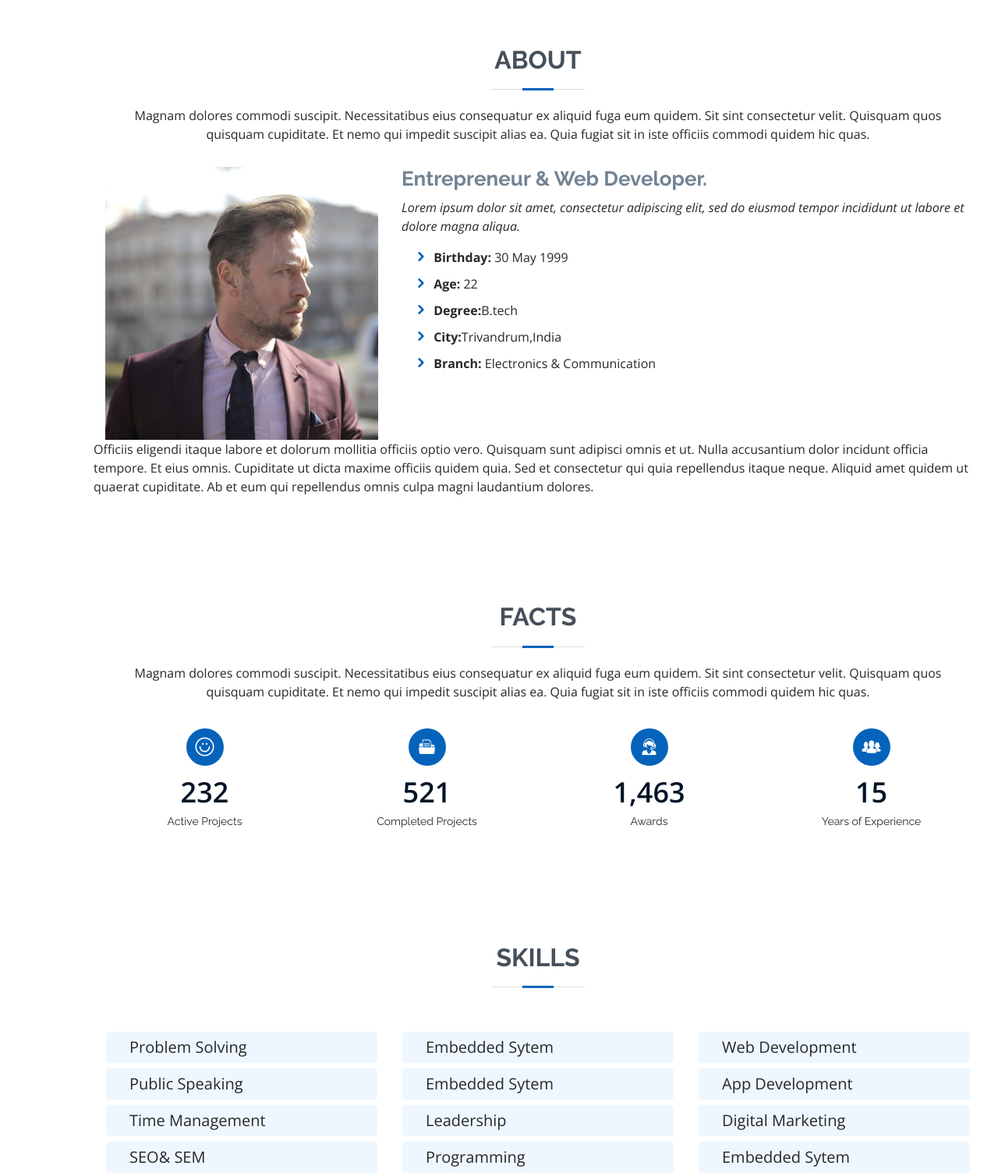
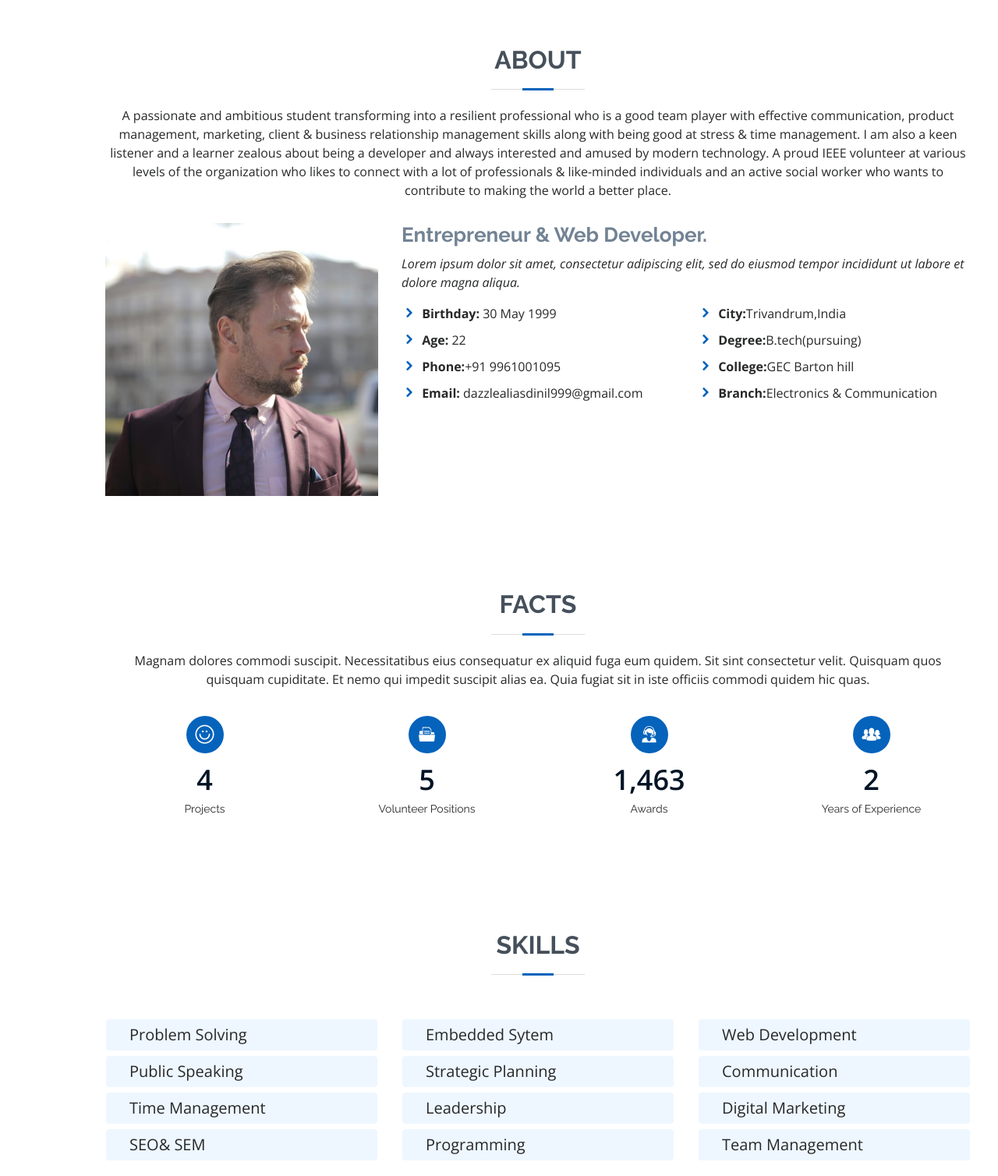
Before and after one commit to dazzledinil/Portfolio, a plain HTML site: page index.html in a window 1280 px wide. Shown: the part 802-2310 px from the top of the page at 78% size. Drawn offline with nearby package versions, Linux system fonts and the light colour scheme; animation ran at ten frames a second.

Commit message:
minute changes

```diff
--- a/assets/css/style.css
+++ b/assets/css/style.css
@@ -567,9 +567,7 @@ section {
 
 
 }
-.btn :hover{
-  font-weight:bold;
-}
+
 
 /*--------------------------------------------------------------
 # Portfolio
--- a/index.html
+++ b/index.html
@@ -60,7 +60,7 @@
   <section id="hero" class="d-flex flex-column justify-content-center">
     <div class="container" data-aos="zoom-in" data-aos-delay="100">
       <h1>Dazzle Alias Dinil</h1>
-      <p>I'm <span class="typed" data-typed-items="Designer,web Developer, Freelancer, Entrepreneur"></span></p>
+      <p>I'm <span class="typed" data-typed-items="Entrepreneur,Speaker,web Developer, Volunteer,Student"></span></p>
       <div class="social-links">
         <a href="https://twitter.com/Wizardazzle" class="twitter"><i class="bx bxl-twitter"></i></a>
         <a href="https://www.facebook.com/dazzlealiasdinil999" class="facebook"><i class="bx bxl-facebook"></i></a>
@@ -79,7 +79,12 @@
 
         <div class="section-title">
           <h2>About</h2>
-          <p>Magnam dolores commodi suscipit. Necessitatibus eius consequatur ex aliquid fuga eum quidem. Sit sint consectetur velit. Quisquam quos quisquam cupiditate. Et nemo qui impedit suscipit alias ea. Quia fugiat sit in iste officiis commodi quidem hic quas.</p>
+          <p>A passionate and ambitious student transforming into a resilient professional who is a good team player with
+          effective communication, product management, marketing, client & business relationship management skills along with
+          being good at stress & time management. I am also a keen listener and a learner zealous about being a developer
+          and always interested and amused by modern technology. A proud IEEE volunteer at various levels of the organization who
+          likes to connect with a lot of professionals & like-minded individuals and an active social worker who wants to
+          contribute to making the world a better place.</p>
         </div>
 
         <div class="row">
@@ -92,30 +97,33 @@
               Lorem ipsum dolor sit amet, consectetur adipiscing elit, sed do eiusmod tempor incididunt ut labore et dolore
               magna aliqua.
             </p>
-            <!-- <div class="row">
+            <div class="row">
               <div class="col-lg-6">
-                <ul> -->
+                <ul>
 
                   <!-- <li><i class="icofont-rounded-right"></i> <strong>Website:</strong> www.example.com</li> -->
-                  <!-- <li><i class="icofont-rounded-right"></i> <strong>Phone:</strong>9961001095</li>
-                  <li><i class="icofont-rounded-right mail"></i> <strong>Email:</strong> dazzlealiasdinil999@gmail.com</li> -->
-
-                <!-- </ul>
-              </div> -->
-              <div class="col-lg-6">
-                <ul>
                   <li><i class="icofont-rounded-right"></i> <strong>Birthday:</strong> 30 May 1999</li>
                   <li><i class="icofont-rounded-right"></i> <strong>Age:</strong> 22</li>
-                  <li><i class="icofont-rounded-right"></i> <strong>Degree:</strong>B.tech </li>
+                  <li><i class="icofont-rounded-right"></i> <strong>Phone:</strong>+91 9961001095</li>
+                  <li><i class="icofont-rounded-right mail"></i> <strong>Email:</strong> dazzlealiasdinil999@gmail.com</li>
+
+                </ul>
+              </div>
+              <div class="col-lg-6 col-xs-12">
+                <ul>
+
                   <li><i class="icofont-rounded-right"></i> <strong>City:</strong>Trivandrum,India</li>
-                  <li><i class="icofont-rounded-right"></i> <strong>Branch:</strong> Electronics & Communication</li>
+                  <li><i class="icofont-rounded-right"></i> <strong>Degree:</strong>B.tech(pursuing)</li>
+                  <li><i class="icofont-rounded-right"></i> <strong>College:</strong>GEC Barton hill</li>
+                  <li><i class="icofont-rounded-right"></i> <strong>Branch:</strong>Electronics & Communication</li>
+
                 </ul>
               </div>
             </div>
-            <p>
+            <!-- <p>
               Officiis eligendi itaque labore et dolorum mollitia officiis optio vero. Quisquam sunt adipisci omnis et ut. Nulla accusantium dolor incidunt officia tempore. Et eius omnis.
               Cupiditate ut dicta maxime officiis quidem quia. Sed et consectetur qui quia repellendus itaque neque. Aliquid amet quidem ut quaerat cupiditate. Ab et eum qui repellendus omnis culpa magni laudantium dolores.
-            </p>
+            </p> -->
           </div>
         </div>
 
@@ -136,16 +144,16 @@
           <div class="col-lg-3 col-md-6">
             <div class="count-box">
               <i class="icofont-simple-smile"></i>
-              <span data-toggle="counter-up">232</span>
-              <p>Active Projects</p>
+              <span data-toggle="counter-up">4</span>
+              <p>Projects</p>
             </div>
           </div>
 
           <div class="col-lg-3 col-md-6 mt-5 mt-md-0">
             <div class="count-box">
               <i class="icofont-document-folder"></i>
-              <span data-toggle="counter-up">521</span>
-              <p>Completed Projects</p>
+              <span data-toggle="counter-up">5</span>
+              <p>Volunteer Positions</p>
             </div>
           </div>
 
@@ -160,7 +168,7 @@
           <div class="col-lg-3 col-md-6 mt-5 mt-lg-0">
             <div class="count-box">
               <i class="icofont-users-alt-5"></i>
-              <span data-toggle="counter-up">15</span>
+              <span data-toggle="counter-up">2</span>
               <p>Years of Experience</p>
             </div>
           </div>
@@ -188,16 +196,16 @@
               </div>
               <div class="col-lg-4 ">
               <div class="skill-item">Embedded Sytem</div>
-              <div class="skill-item">Embedded Sytem</div>
+              <div class="skill-item">strategic Planning</div>
               <div class="skill-item">Leadership</div>
               <div class="skill-item">Programming</div>
             </div>
               <div class="col-lg-4">
 
                 <div class="skill-item">Web development</div>
-                  <div class="skill-item">app development</div>
+                  <div class="skill-item">Communication</div>
                   <div class="skill-item">digital marketing</div>
-                  <div class="skill-item">Embedded Sytem</div>
+                  <div class="skill-item">Team management</div>
               </div>
             </div>
 
@@ -774,7 +782,7 @@
         <a href="https://www.linkedin.com/in/dazzledinil" class="linkedin"><i class="bx bxl-linkedin"></i></a>
       </div>
       <div class="copyright">
-        &copy; Copyright <strong><span>MyResume</span></strong>. All Rights Reserved
+        &copy; Copyright <strong><span>Dazzle Alias Dinil</span></strong>. All Rights Reserved
       </div>
       <!-- <div class="credits"> -->
         <!-- All the links in the footer should remain intact. -->
```
